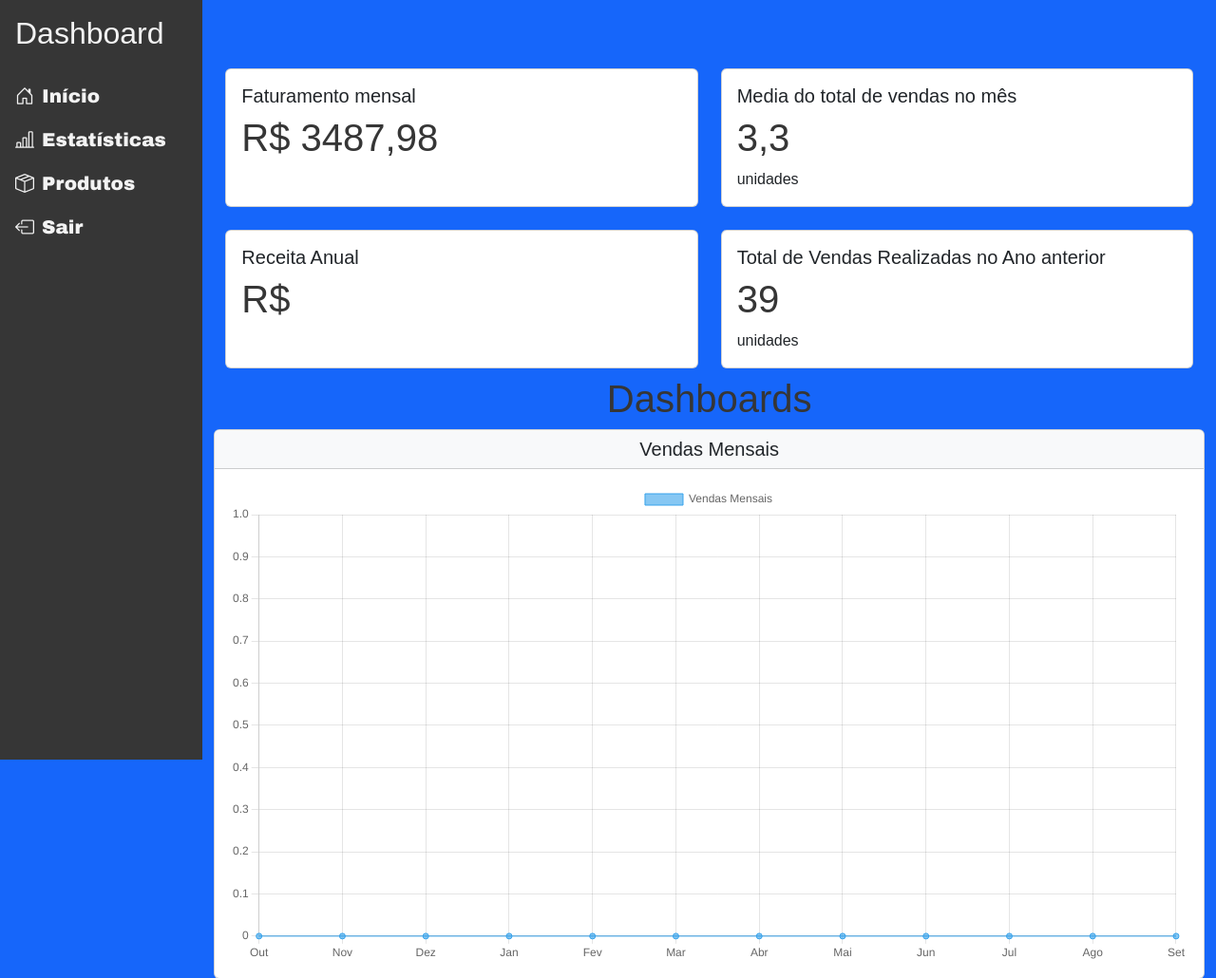
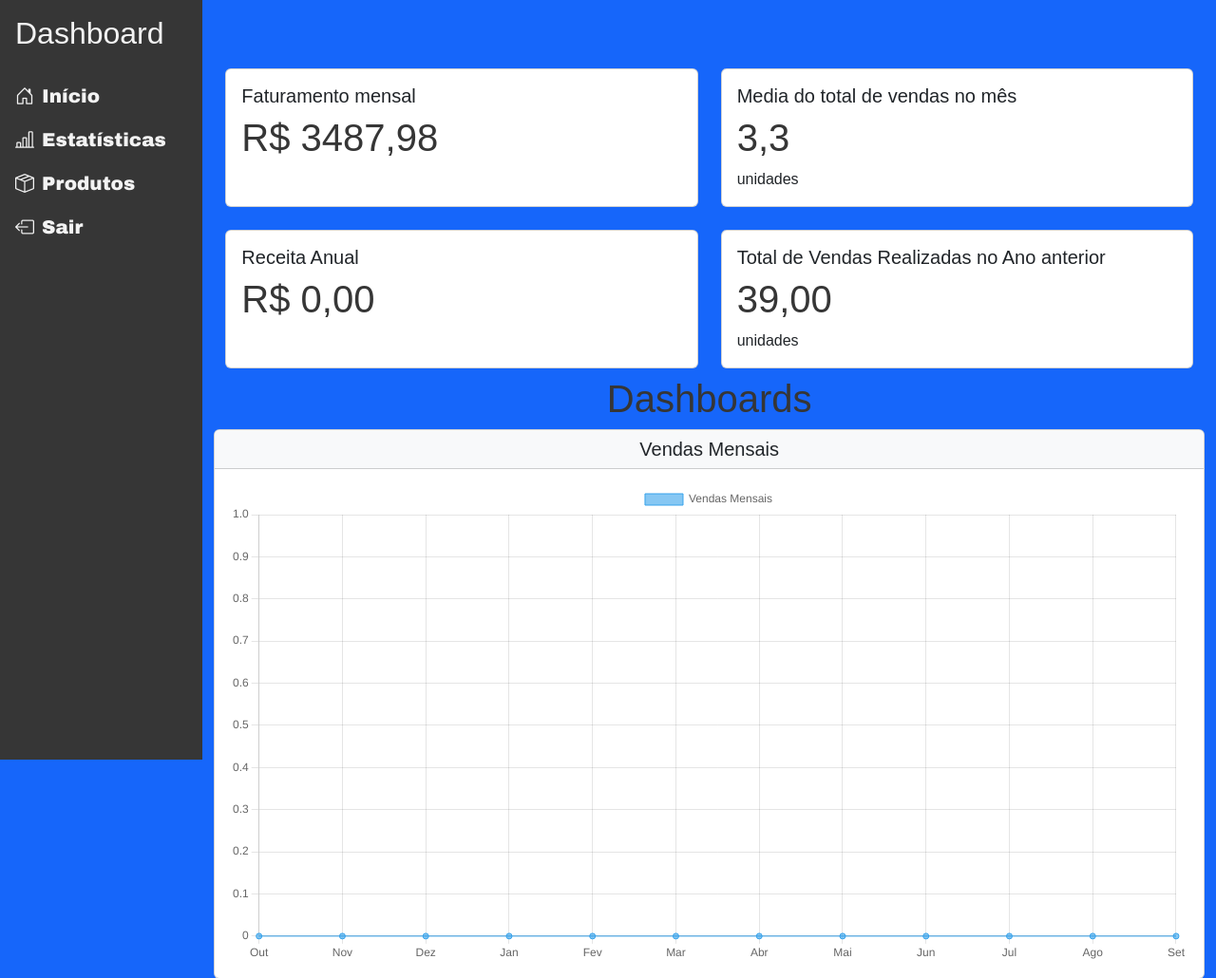
Before and after one commit to Arthurms02/prova_web1, a Django app: page / in a window 1280 px wide. Shown: the top 1030 px of the page at 95% size. Run offline with Django 5.2, Linux system fonts and the light colour scheme; data comes from the database, SQL or seed files in the repository.

Commit message:
valores default cards

```diff
--- a/templates/dashboard/dashboard.html
+++ b/templates/dashboard/dashboard.html
@@ -14,7 +14,7 @@
             <div class="card h-100">
                 <div class="card-body">
                     <h5 class="card-title">Faturamento mensal</h5>
-                    <h1 class="card-text">R$ {{ media_mensal|floatformat:2 }}</h1>
+                    <h1 class="card-text">R$ {{ media_mensal|default:0|floatformat:2 }}</h1>
                 </div>
             </div>
         </div>
@@ -22,7 +22,7 @@
             <div class="card h-100">
                 <div class="card-body">
                     <h5 class="card-title">Media do total de vendas no mês</h5>
-                    <h1 class="card-text">{{ total_vendas_mes|floatformat:1 }}</h1>
+                    <h1 class="card-text">{{ total_vendas_mes|default:0|floatformat:1 }}</h1>
                     <p class="card-text">unidades</p>
                 </div>
             </div>
@@ -31,7 +31,7 @@
             <div class="card h-100">
                 <div class="card-body">
                     <h5 class="card-title">Receita Anual</h5>
-                    <h1 class="card-text">R$ {{ total_vendas_ano_2025|floatformat:2 }}</h1>
+                    <h1 class="card-text">R$ {{ total_vendas_ano_2025| default:0 |floatformat:2 }}</h1>
                 </div>
             </div>
         </div>
@@ -39,7 +39,7 @@
             <div class="card h-100">
                 <div class="card-body">
                     <h5 class="card-title">Total de Vendas Realizadas no Ano anterior</h5>
-                    <h1 class="card-text">{{ total_vendas_ano }}</h1>
+                    <h1 class="card-text">{{ total_vendas_ano| default:0 | floatformat:2 }}</h1>
                     <p class="card-text">unidades</p>
                 </div>
             </div>
```
